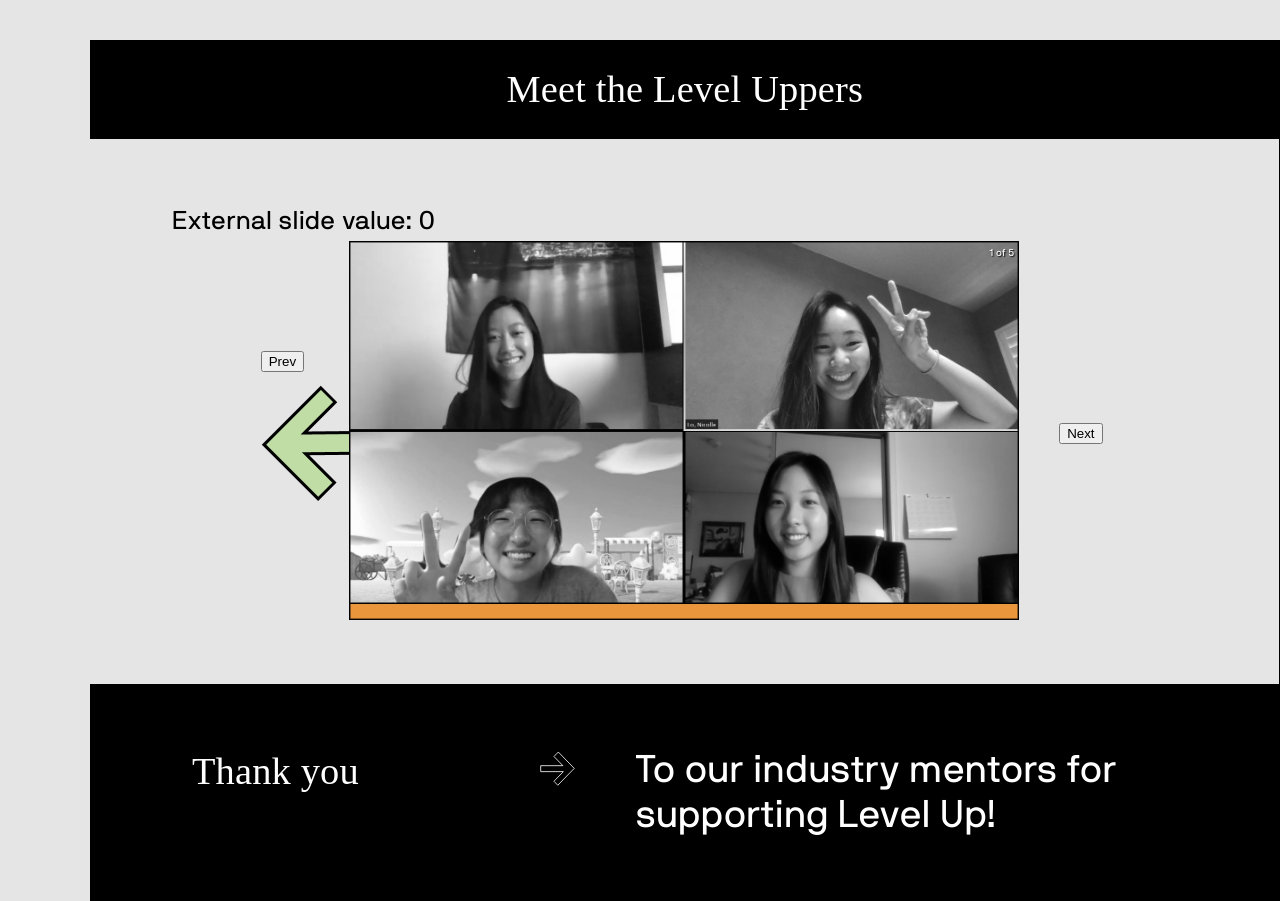
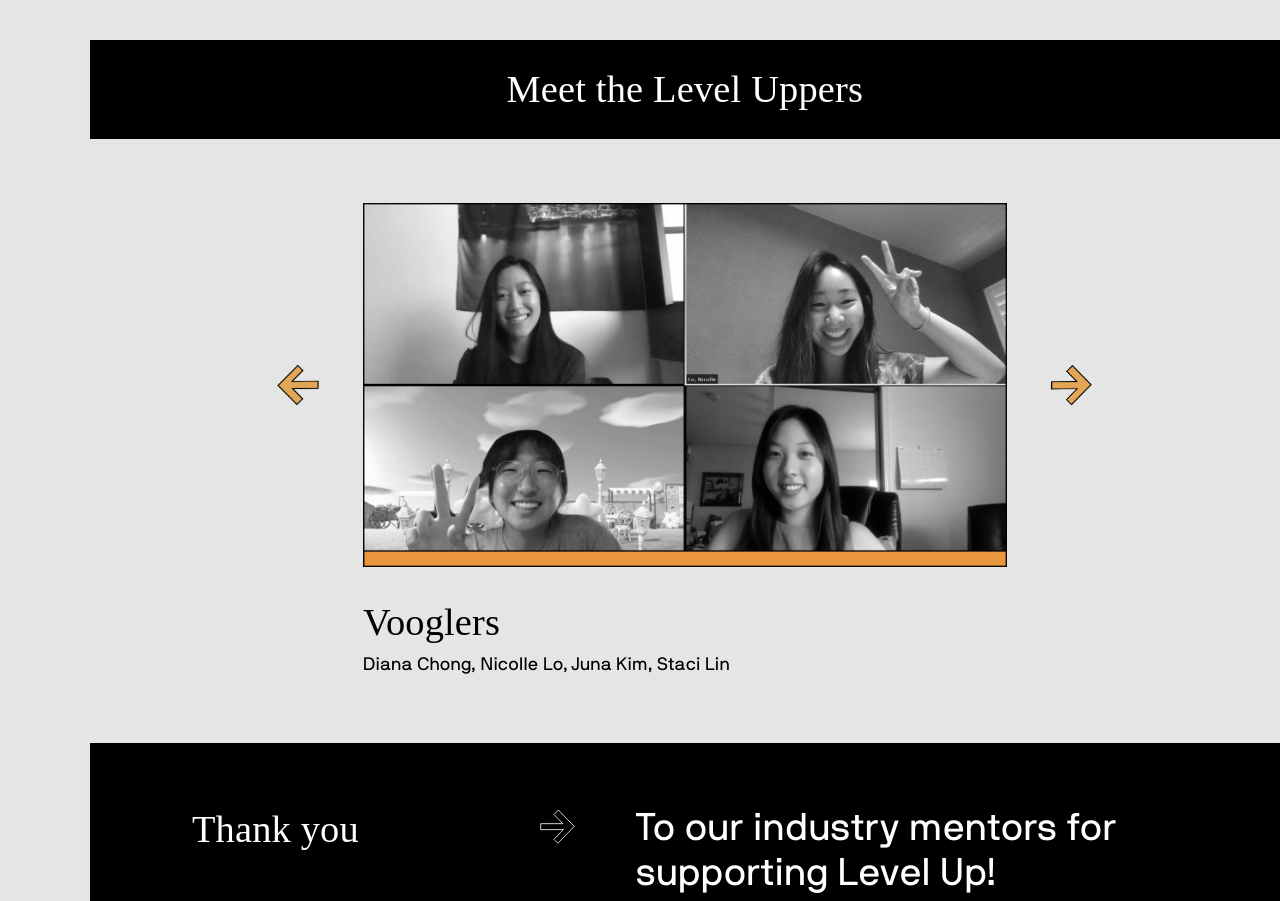
Before and after one commit to ucsddesignco/levelup, a React (Create React App) app: page / in a window 1280 px wide. Shown: the part 2620-3521 px from the top of the page. Built offline with nearby package versions, Linux system fonts and the light colour scheme; a web font is replaced by a local one.

Commit message:
buggy carousel

```diff
--- a/src/components/Carousel.js
+++ b/src/components/Carousel.js
@@ -1,6 +1,7 @@
 import React, { Component } from "react";
 import { Carousel } from "react-responsive-carousel";
 import { Row, Col, Container } from "react-grid-system";
+import { ShowcaseTeams } from "./ShowcaseTeams";
 
 const imgMapping = {
   1: require("../images/zoom/zoom_vooglers.png"),
@@ -10,9 +11,27 @@ const imgMapping = {
   5: require("../images/zoom/zoom_4-yelp.png")
 };
 
+const prevArrows = [
+  require("../images/zoom/vooglers_arrow_left.png"),
+  require("../images/zoom/valiantvoters_arrow_left.png"),
+  require("../images/zoom/kidsnextstore_arrow_left.png"),
+  require("../images/zoom/bigdesignenergy_arrow_left.png"),
+  require("../images/zoom/4-yelp_arrow_left.png")
+];
+
+const nextArrows = [
+  require("../images/zoom/vooglers_arrow_right.png"),
+  require("../images/zoom/valiantvoters_arrow_right.png"),
+  require("../images/zoom/kidsnextstore_arrow_right.png"),
+  require("../images/zoom/bigdesignenergy_arrow_right.png"),
+  require("../images/zoom/4-yelp_arrow_right.png")
+];
+
 const createCarouselItemImage = (index, options) => (
-  <div key={index}>
+  <div key={index} className="carousel-team">
     <img src={imgMapping[index]} />
+    <h2>{ShowcaseTeams[index - 1].team_name}</h2>
+    <h6>{ShowcaseTeams[index - 1].team_members}</h6>
   </div>
 );
 
@@ -59,22 +78,16 @@ class ExternalControlledCarousel extends Component {
   render() {
     return (
       <div>
-        <div>
-          <p>External slide value: {this.state.currentSlide}</p>
-        </div>
-
+        <Container>
           <Row align="center" justify="center">
             <Col xs={1}>
-            <button onClick={this.prev}>Prev</button>
               <img
-              src={require("../images/zoom/4-yelp_arrow_left.png")}
+                src={prevArrows[this.state.currentSlide]}
                 onClick={this.prev}
+                className="nav-arrows"
               />
-            <p>
-                {this.state.currentSlide === 1 && "hello"}
-            </p>
             </Col>
-          <Col xs={8}>
+            <Col xs={10} sm={8}>
               <Carousel
                 autoPlay={this.state.autoPlay}
                 selectedItem={this.state.currentSlide}
@@ -82,15 +95,21 @@ class ExternalControlledCarousel extends Component {
                 showThumbs={false}
                 showArrows={false}
                 showIndicators={false}
+                showStatus={false}
                 {...this.props}
               >
                 {baseChildren.props.children}
               </Carousel>
             </Col>
             <Col xs={1}>
-            <button onClick={this.next}>Next</button>
+              <img
+                src={nextArrows[this.state.currentSlide]}
+                onClick={this.next}
+                className="nav-arrows"
+              />
             </Col>
           </Row>
+        </Container>
       </div>
     );
   }
--- a/src/css/App.scss
+++ b/src/css/App.scss
@@ -434,8 +434,6 @@ html {
 /************************* WHO ***************************/
 .who {
   padding: 5vw 8vw;
-  border: solid;
-  border-width: 0 1px 1px 0;
 }
 
 /************************* RESPONSIBILITY ***************************/
@@ -775,3 +773,28 @@ ol {
     margin-bottom: $spacer2;
   }
 }
+
+.nav-arrows {
+  width: 100%;
+  cursor: pointer;
+  transition: 0.5s all;
+  margin-bottom: 100px;
+
+  &:hover {
+    transform: scale(0.9);
+  }
+}
+
+.carousel-team {
+  background: $bg;
+  text-align: left;
+
+  img {
+    width: 100%;
+  }
+
+  h2 {
+    padding-top: $spacer2;
+    margin-bottom: $spacer1/2;
+  }
+}
--- a/src/css/Typography.scss
+++ b/src/css/Typography.scss
@@ -48,6 +48,10 @@ h4 {
   font-family: "Neue Plak Extended";
   font-size: 2.4rem;
   line-height: 2.8rem;
+}
+
+h6{
+  font-size: 2rem;
 }
 .description {
   font-size: 2rem;
```
Lines whose indentation alone changed are shown as unchanged.
